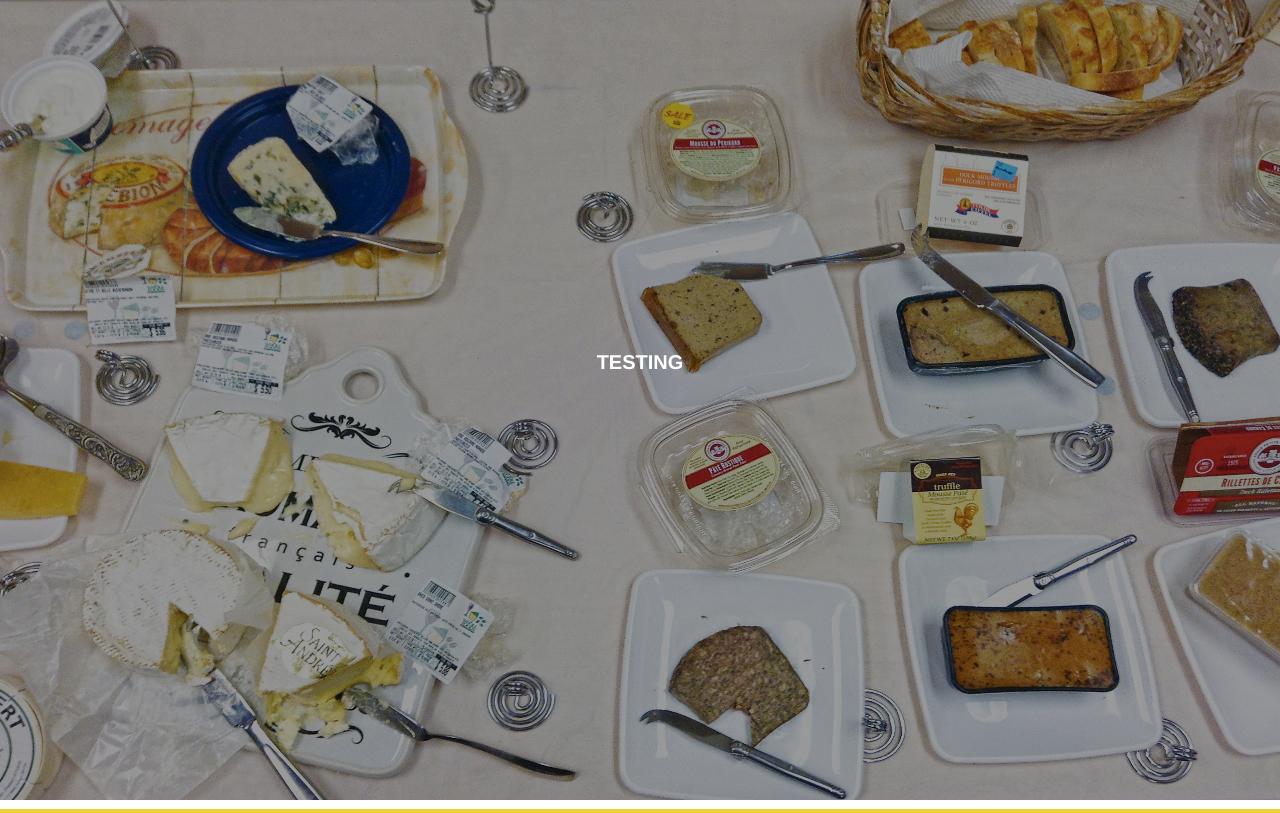
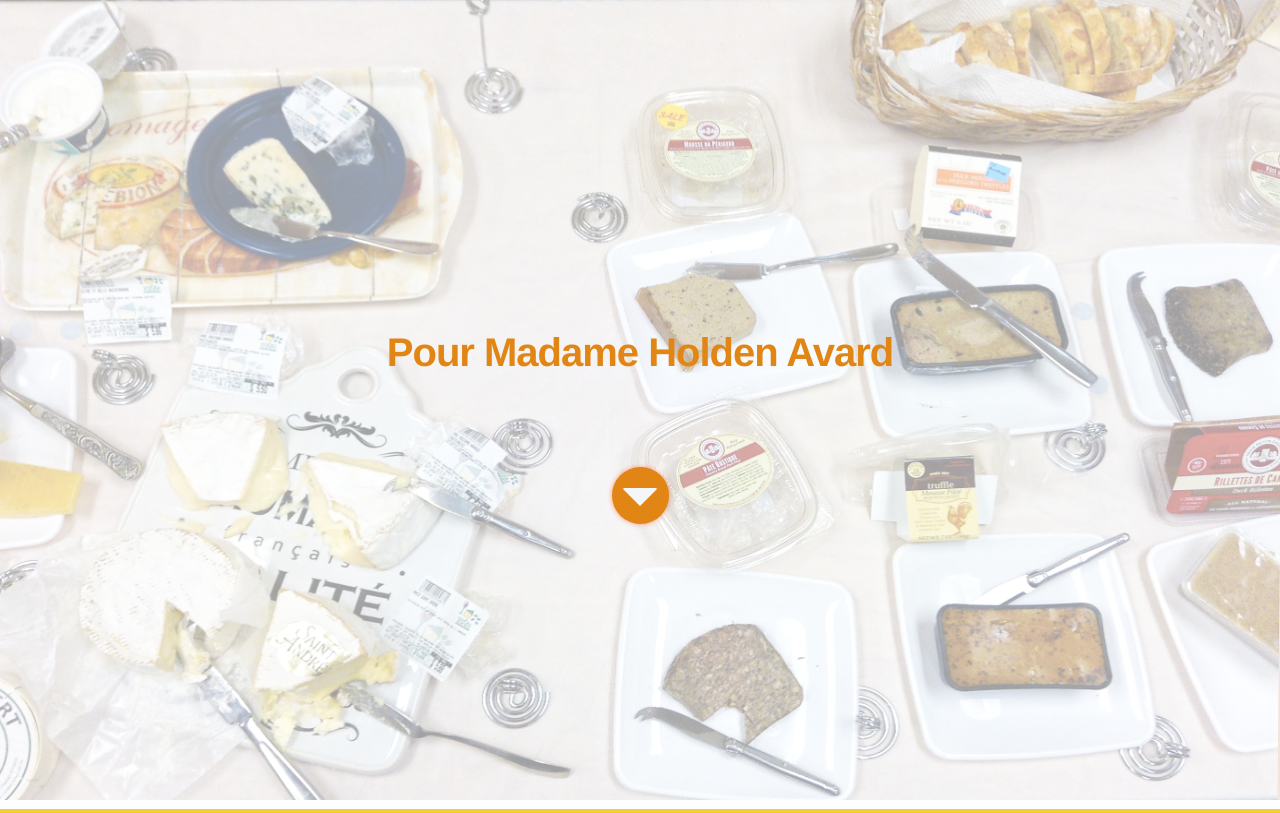
Before and after one commit to ttbach/MadamHA, a PHP site: page / in a window 1280 px wide. Shown: the top 813 px of the page. Run offline with PHP 8.4, Linux system fonts and the light colour scheme; some libraries are stand-ins or nearby versions; grey boxes are pictures that could not be loaded.

Commit message:
Added arrow to scroll to quotes. Bug: there are 2 prev arrows instead of 1 prev and 1 next

```diff
--- a/css/index.css
+++ b/css/index.css
@@ -4,24 +4,23 @@
     height: 100vh;
     width: auto\9; /* ie8 */
     position: relative;
+    opacity: 0.4;
 }
 
 
 #cheese p{
     position: absolute;
-    top: 40%;
+    color: hsl(33, 84%, 48%)!important;
+    top: 35%;
     left: 0;
     width: 100%;
     text-align: center;
     color: white;
     font: bold 24px/45px Helvetica, Sans-Serif;
-    font-size: 20px;
-/*
+    font-size: 40px;
     letter-spacing: -1px;
-    background: rgb(0, 0, 0);  fallback color
-    background: rgba(0, 0, 0, 0.7);
+/*    background: rgba(180, 137, 169, 0.7);*/
     padding: 10px;
-*/
 }
 
 
@@ -30,3 +29,66 @@
     margin-top: 25%;
     text-align: center;
 }
+
+
+/* the wrapper element that will become the outer circle */
+.arrow-wrap {
+  position:absolute;
+  z-index:1;
+  left:50%;
+  top: -60em;
+  margin-left:-5em;
+  background: hsl(33, 84%, 48%);
+  width: 10em;
+  height: 10em;
+  padding:4em 2em;
+  border-radius:50%;
+  font-size: 0.3em;
+  display:block;
+  box-shadow: 0px 0px 5px 0px rgba(255, 102, 51, 0.64);
+}
+
+/* a triangle to make the main part of the arrow. Adjust the border-color to fit your needs */
+.arrow {
+  float:left;
+  position:relative;
+  width: 0px;
+  height: 0px;
+  border-style: solid;
+  border-width: 3em 3em 0 3em;
+  border-color: #ffffff transparent transparent transparent;
+  -webkit-transform:rotate(360deg);/* added for better anti-aliasing on webkit browsers */
+}
+
+/* a pseudo element arrow placed on top of the other one with the same color as the wrapper */
+.arrow:after {
+  content:'';
+  position:absolute;
+  top:-3.2em;
+  left:-3em;
+  width: 0px;
+  height: 0px;
+  border-style: solid;
+  border-width: 3em 3em 0 3em;
+  border-color: #F5F6F7 transparent transparent transparent;
+  -webkit-transform:rotate(360deg);/* added for better anti-aliasing on webkit browsers */
+}
+
+@-webkit-keyframes arrows {
+    0% { top:0; }
+    10% { top:12%; }
+    20% { top:0; }
+    30% { top:12%; }
+    40% { top:-12%; }
+    50% { top:12%; }
+    60% { top:0; }
+    70% { top:12%; }
+    80% { top:-12%; }
+    90% { top:12%; }
+    100% { top:0; }
+  }
+
+  .arrow-wrap .arrow {
+    -webkit-animation: arrows 2.8s 0.4s;
+    -webkit-animation-delay: 3s;
+  }
--- a/index.html
+++ b/index.html
@@ -6,20 +6,27 @@
     <meta name="viewport" content="width=device-width, initial-scale=1, shrink-to-fit=no">
     <meta http-equiv="x-ua-compatible" content="ie=edge">
 
+      <link rel="stylesheet" href="css/index.css">
     <link rel="stylesheet" href="css/flickity-docs.css" media="screen">
 
-    <link rel="stylesheet" href="css/index.css">
+
 
 
   </head>
   <body>
 
       <div id="cheese">
-          <img src="cheese.jpg">
-          <p>TESTING</p>
+          <img src="cheese2.jpg">
+          <p>Pour Madame Holden Avard</p>
+          <section class="main">
+              <a class="arrow-wrap" href="#content">
+                <span class="arrow"></span>
+              </a>
+          </section>
       </div>
 
-      <div class="hero-carousel js-flickity" data-js-module="hero-carousel">
+
+      <div id="content" class="hero-carousel js-flickity" data-js-module="hero-carousel">
         <div class="hero-carousel__cell hero-carousel__cell--1">
           <div class="hero-carousel__cell__content">
             <h1>Flickity</h1>
@@ -50,12 +57,37 @@
         <p class="by-line by-line--we">We make the widgets.</p>
       </div>
     </div>
+    <div class="hero-carousel__cell">
+      <div class="hero-carousel__cell__content__cell--5">
+        <p class="by-line by-line--made">Made by <b>Metafizzy</b>.</p>
+        <p class="by-line by-line--you hidden-small">You make the things that matter.</p>
+        <p class="by-line by-line--we">We make the widgets.</p>
+      </div>
+    </div>
+
   </div>
 
 
     <!-- jQuery first, then Bootstrap JS. -->
     <script src="https://ajax.googleapis.com/ajax/libs/jquery/2.1.4/jquery.min.js"></script>
     <script src="js/flickity-docs.min.js"></script>
+      <script>
+
+        $(function() {
+  $('a[href*=#]:not([href=#])').click(function() {
+    if (location.pathname.replace(/^\//,'') == this.pathname.replace(/^\//,'') && location.hostname == this.hostname) {
+      var target = $(this.hash);
+      target = target.length ? target : $('[name=' + this.hash.slice(1) +']');
+      if (target.length) {
+        $('html,body').animate({
+          scrollTop: target.offset().top
+        }, 1000);
+        return false;
+      }
+    }
+  });
+});
+    </script>
 
   </body>
 </html>
```
Also changed, not shown: cheese2.jpg (added), cheese3.jpg (added). Lines whose indentation alone changed are shown as unchanged.
